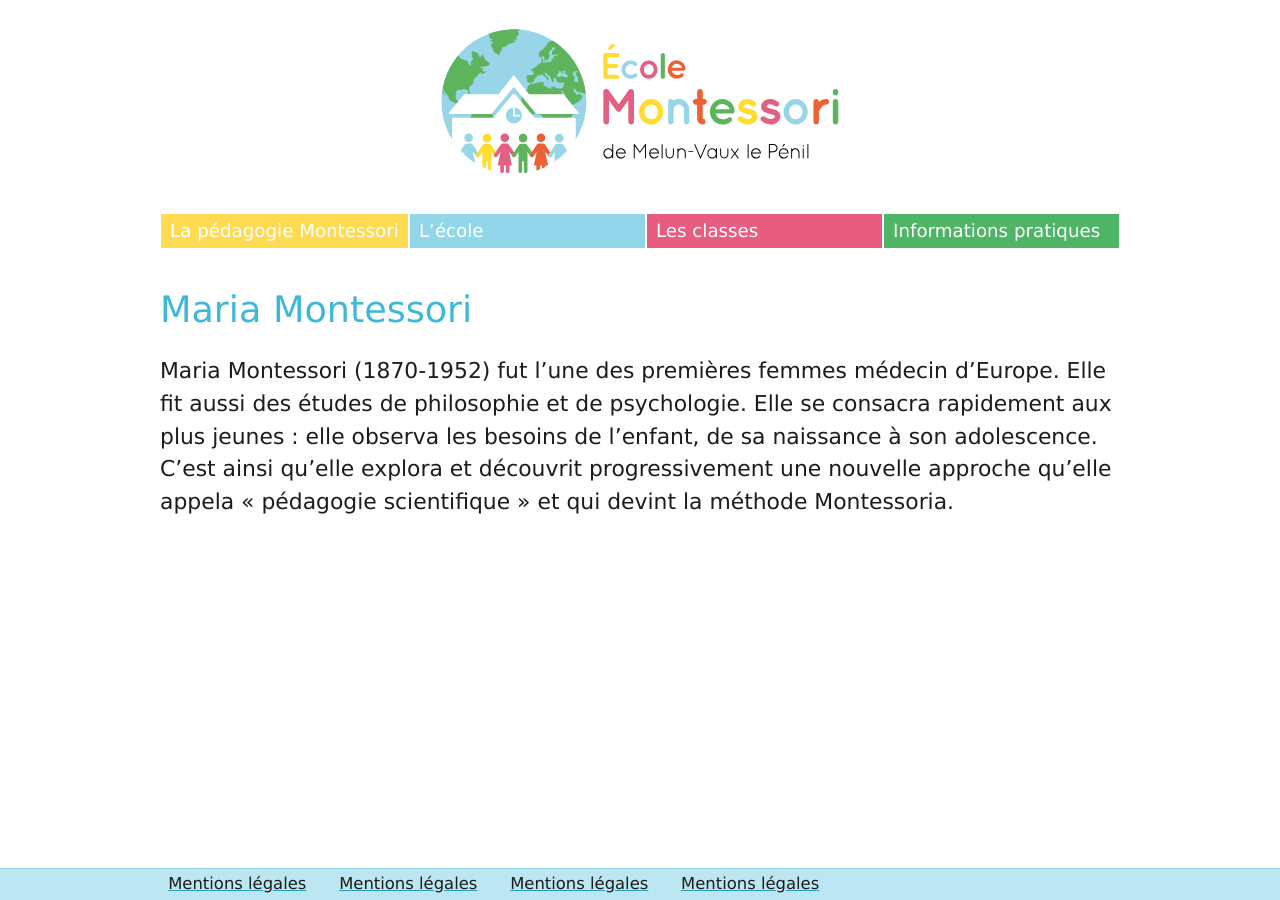
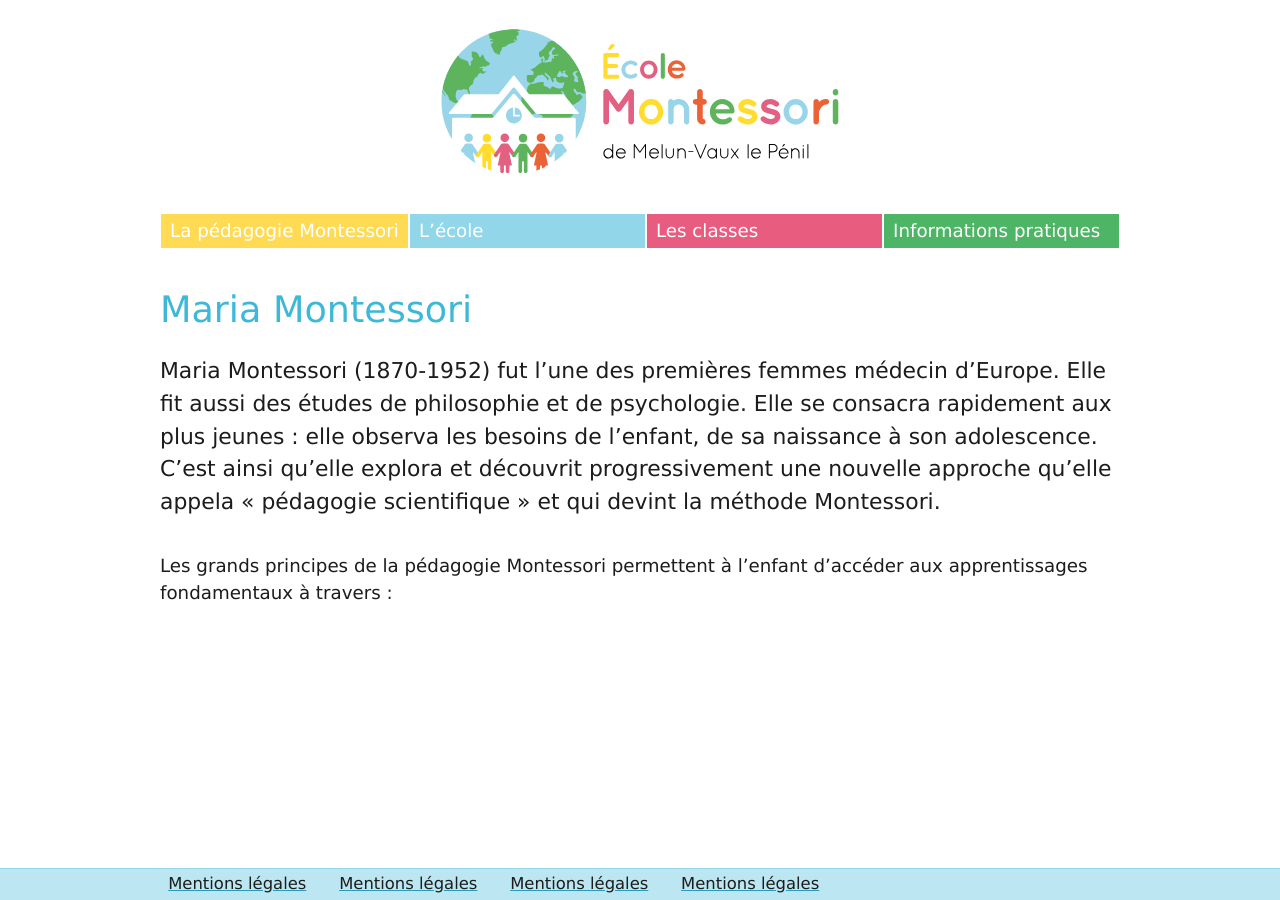
Before and after one commit to montessori-melun/montessori-melun.github.io, a Jekyll site: the page built from pedagogie-montessori/index.md, in a window 1280 px wide. Built offline with Jekyll 4.4.1, drawn with Linux system fonts in a browser that asks for light colours.

Commit message:
Update index.md

```diff
--- a/pedagogie-montessori/index.md
+++ b/pedagogie-montessori/index.md
@@ -3,4 +3,7 @@ title: Maria Montessori
 ---
 
 
-<p>Maria Montessori (1870-1952) fut l’une des premières femmes médecin d’Europe. Elle fit aussi des études de philosophie et de psychologie. Elle se consacra rapidement aux plus jeunes : elle observa les besoins de l’enfant, de sa naissance à son adolescence. C’est ainsi qu’elle explora et découvrit progressivement une nouvelle approche qu’elle appela « pédagogie scientifique » et qui devint la méthode Montessoria.</p>
+<p>Maria Montessori (1870-1952) fut l’une des premières femmes médecin d’Europe. Elle fit aussi des études de philosophie et de psychologie. Elle se consacra rapidement aux plus jeunes : elle observa les besoins de l’enfant, de sa naissance à son adolescence. C’est ainsi qu’elle explora et découvrit progressivement une nouvelle approche qu’elle appela « pédagogie scientifique » et qui devint la méthode Montessori.</p>
+
+
+<p>Les grands principes de la pédagogie Montessori permettent à l’enfant d’accéder aux apprentissages fondamentaux à travers :</p>
```
